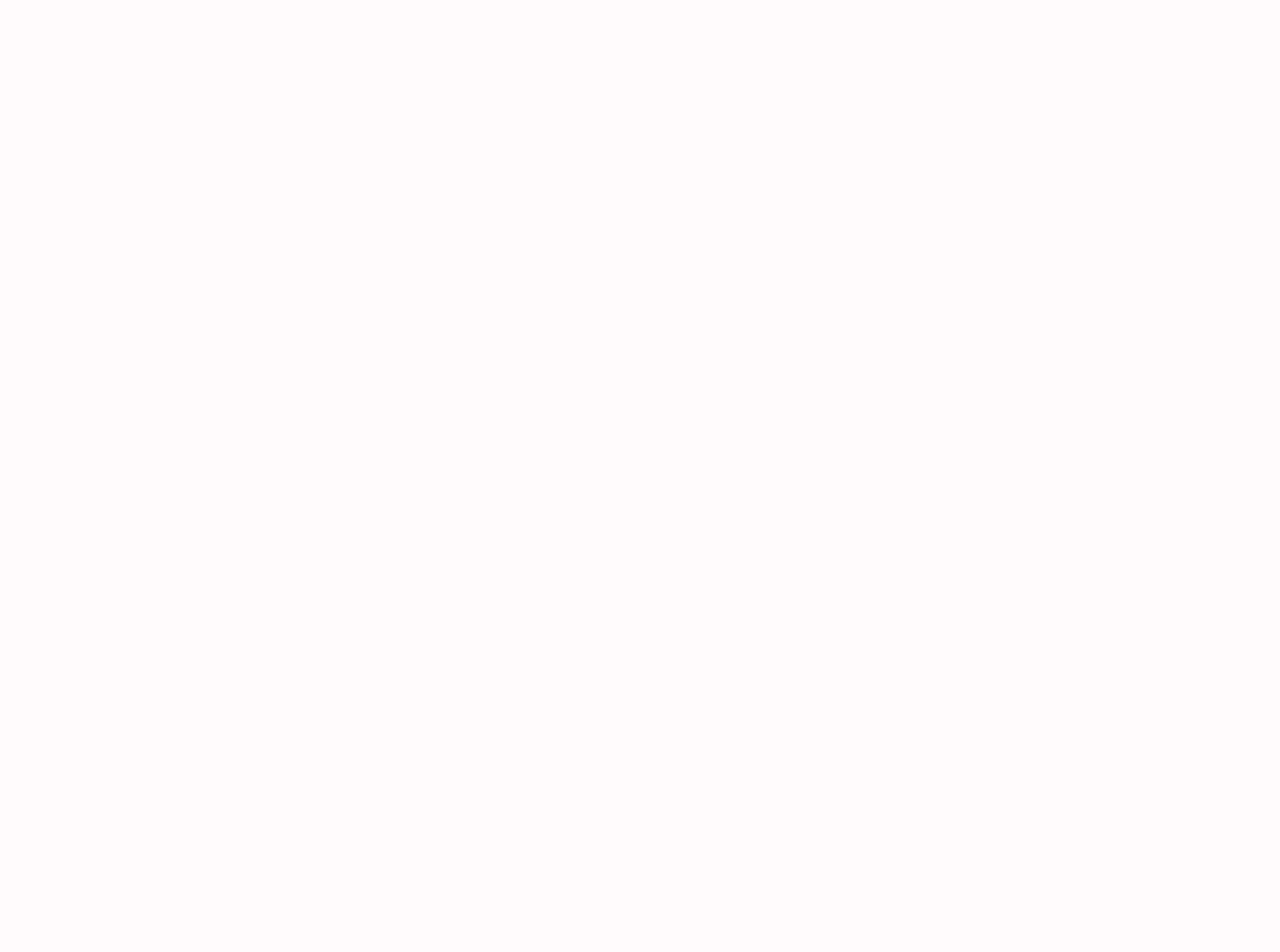
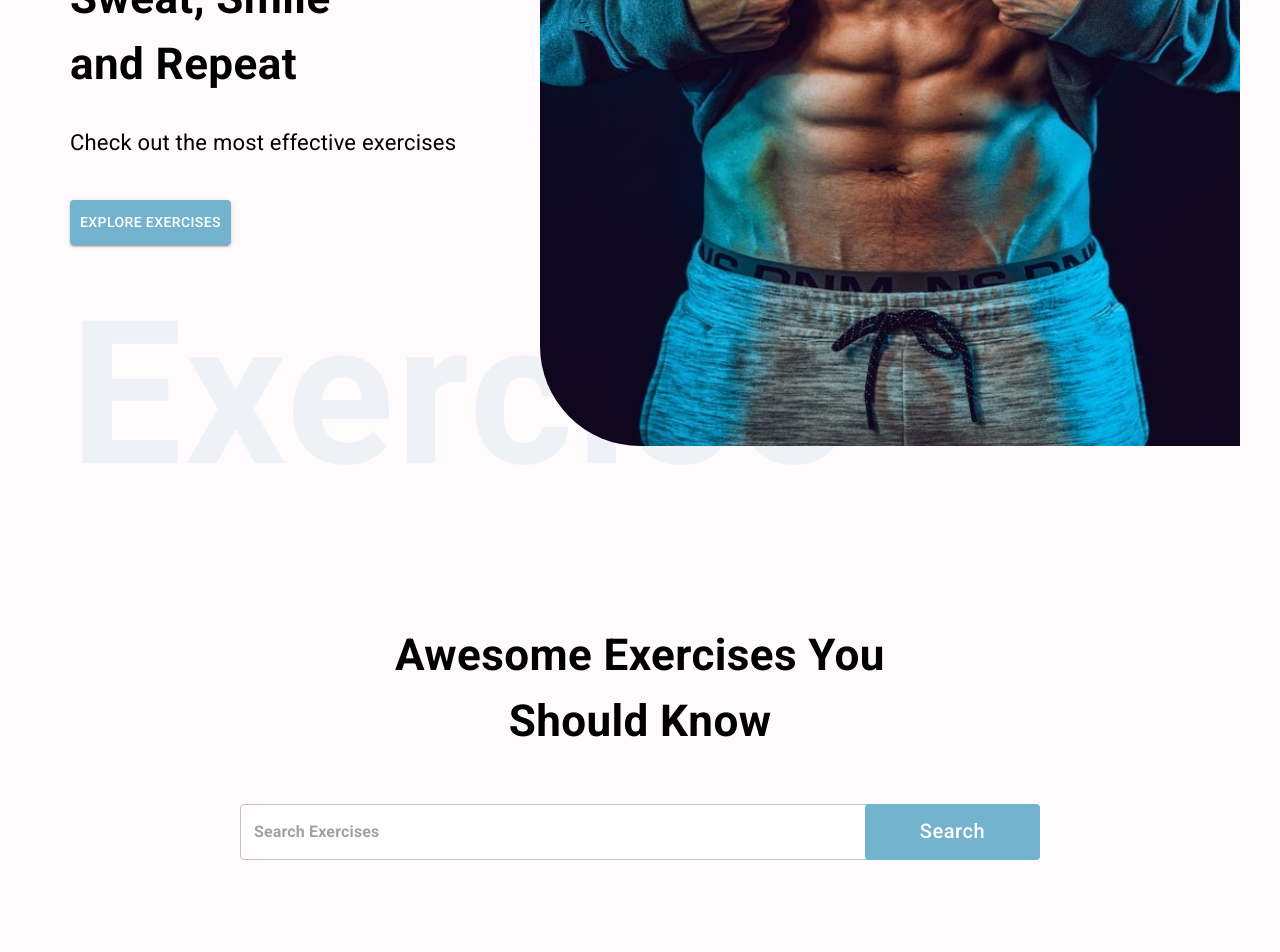
Before and after one commit to dylst/fitness-exercises, a React (Create React App) app: page / in a window 1280 px wide. Shown: the part 420-1372 px from the top of the page. Before the commit the page ends 800 px from the top, so only its background shows below. Built offline with nearby package versions, Linux system fonts and the light colour scheme.

Commit message:
Add basic Home page layout and styling

```diff
--- a/src/App.css
+++ b/src/App.css
@@ -59,6 +59,7 @@
   width: 700px;
   height: 900px;
   margin-top: -330px;
+  border-radius: 0 0 0 100px;
 }
 
 .exercise-card {
@@ -119,10 +120,6 @@
     position: static !important;
   }
 
-  .hero-banner-img {
-    display: none;
-  }
-
   .exercise-card {
     width: 320px;
   }
@@ -131,6 +128,10 @@
     width: 320px;
     height: 300px;
   }
+
+  .hero-banner-img {
+    display: none;
+  }
 }
 
 @media screen and (max-width: 400px) {
--- /dev/null
+++ b/src/components/Exercises.js
@@ -0,0 +1,7 @@
+import React from 'react';
+
+const Exercises = () => {
+  return <div>Exercises</div>;
+};
+
+export default Exercises;
--- /dev/null
+++ b/src/components/HeroBanner.js
@@ -0,0 +1,55 @@
+import React from 'react';
+import { Box, Stack, Typography, Button } from '@mui/material';
+
+import HeroBannerImage from '../assets/images/banner-sm.jpg';
+
+const HeroBanner = () => {
+  return (
+    <Box
+      sx={{
+        mt: { lg: '212px', xs: '70px' },
+        ml: { sm: '50px' },
+      }}
+      position='relative'
+      p='20px'
+    >
+      <Typography color='#74B3CE' fontWeight='600' fontSize='26px'>
+        Fitness Club
+      </Typography>
+      <Typography
+        fontWeight={700}
+        sx={{
+          fontSize: { lg: '44px', xs: '40px' },
+        }}
+        mb='28px'
+        mt='30px'
+      >
+        Sweat, Smile <br /> and Repeat
+      </Typography>
+      <Typography fontSize='22px' lineHeight='35px' mb={5}>
+        Check out the most effective exercises
+      </Typography>
+      <Button
+        variant='contained'
+        href='#exercises'
+        sx={{ backgroundColor: '#74B3CE', padding: '10px' }}
+      >
+        Explore Exercises
+      </Button>
+      <Typography
+        fontWeight={600}
+        color='#64B3CE'
+        sx={{
+          opacity: 0.1,
+          display: { lg: 'block', xs: 'none' },
+        }}
+        fontSize='200px'
+      >
+        Exercise
+      </Typography>
+      <img src={HeroBannerImage} alt='banner' className='hero-banner-img' />
+    </Box>
+  );
+};
+
+export default HeroBanner;
--- /dev/null
+++ b/src/components/SearchExercises.js
@@ -0,0 +1,52 @@
+import React, { useEffect, useState } from 'react';
+import { Box, Button, Stack, TextField, Typography } from '@mui/material';
+
+const SearchExercises = () => {
+  return (
+    <Stack alignItems='center' mt='37px' justifyContent='center' p='20px'>
+      <Typography
+        fontWeight={700}
+        sx={{
+          fontSize: { lg: '44px', xs: '30px' },
+        }}
+        mb='50px'
+        textAlign='center'
+      >
+        Awesome Exercises You <br />
+        Should Know
+      </Typography>
+      <Box position='relative' mb='72px'>
+        <TextField
+          sx={{
+            input: { fontWeight: '700', border: 'none', borderRadius: '4px' },
+            width: { lg: '800px', xs: '350px' },
+            backgroundColor: '#fff',
+            borderRadius: '40px',
+          }}
+          height='76px'
+          value=''
+          onChange={(e) => {}}
+          placeholder='Search Exercises'
+          type='text'
+        ></TextField>
+        <Button
+          clasName='search-btn'
+          sx={{
+            bgcolor: '#74B3CE',
+            color: '#fff',
+            textTransform: 'none',
+            width: { lg: '175px', xs: '80px' },
+            fontSize: { lg: '20px', xs: '14px' },
+            height: '56px',
+            position: 'absolute',
+            right: '0',
+          }}
+        >
+          Search
+        </Button>
+      </Box>
+    </Stack>
+  );
+};
+
+export default SearchExercises;
--- a/src/pages/Home.js
+++ b/src/pages/Home.js
@@ -1,7 +1,18 @@
-import React from 'react';
+import React, { useState } from 'react';
+import { Box } from '@mui/material';
+
+import Exercises from '../components/Exercises';
+import SearchExercises from '../components/SearchExercises';
+import HeroBanner from '../components/HeroBanner';
 
 const Home = () => {
-  return <div>Home</div>;
+  return (
+    <Box>
+      <HeroBanner />
+      <SearchExercises />
+      <Exercises />
+    </Box>
+  );
 };
 
 export default Home;
```
